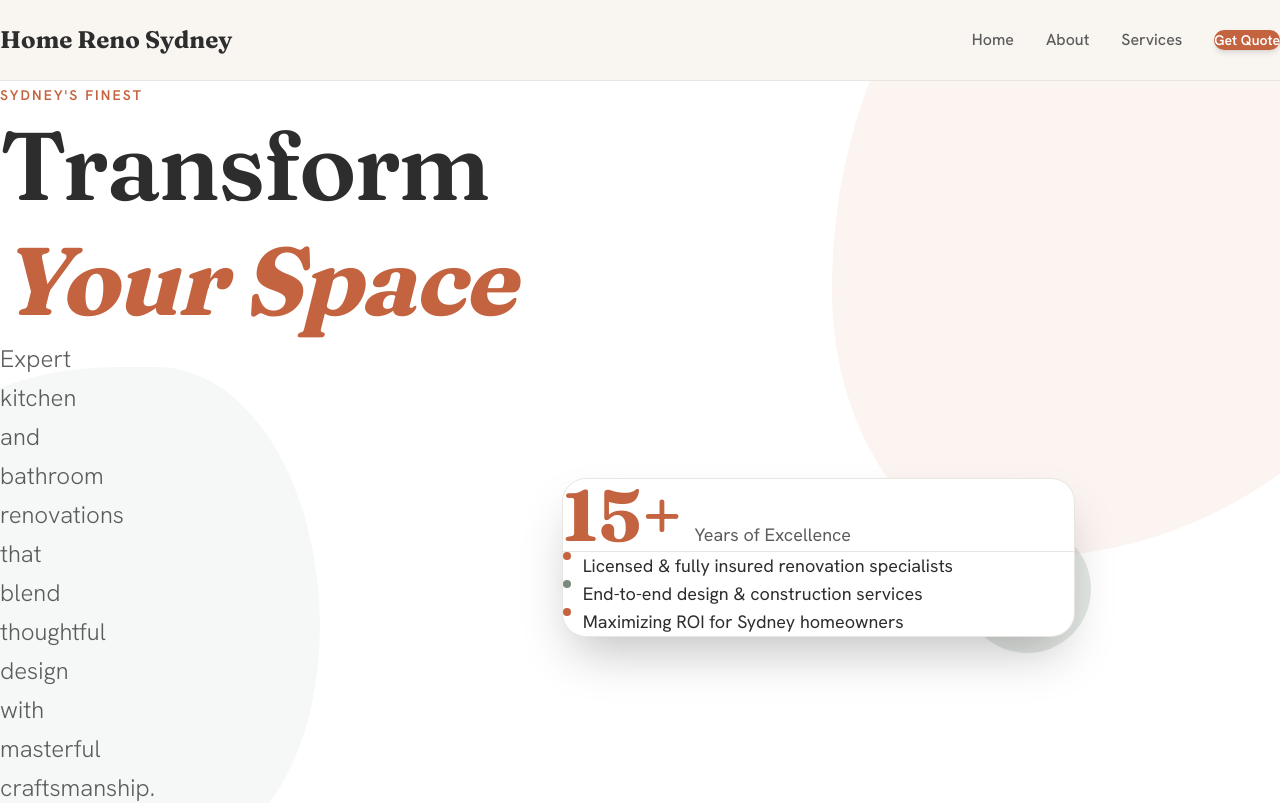
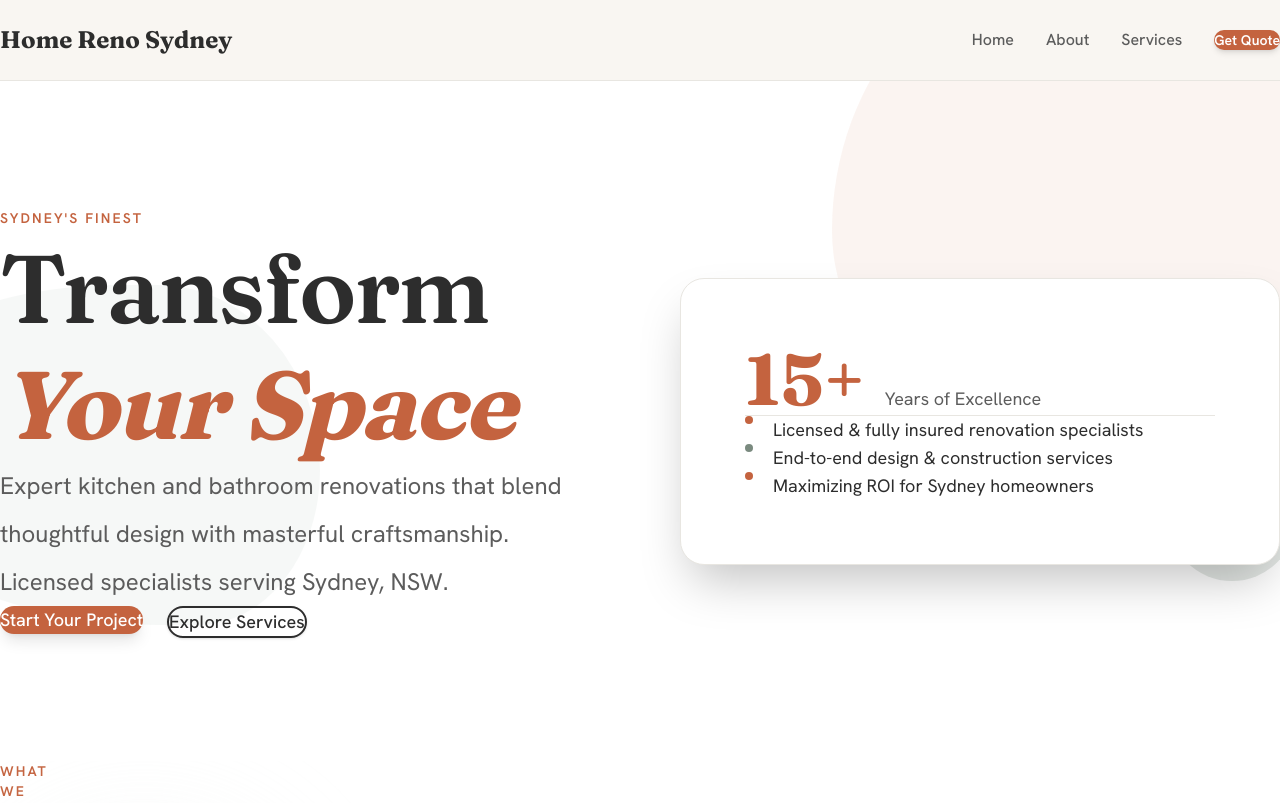
Before and after one commit to caspite-org/home-reno-sydney, a Next.js app: page / in a window 1280 px wide. Shown: the top 803 px of the page. Built offline with nearby package versions, Linux system fonts and the light colour scheme.

Commit message:
styling improvement

```diff
--- a/components/sections/Hero.tsx
+++ b/components/sections/Hero.tsx
@@ -19,53 +19,53 @@ export const Hero = () => {
           className="absolute -top-[20%] -right-[15%] w-[50%] h-[70%] rounded-[40%_60%_70%_30%/60%_30%_70%_40%] bg-[var(--color-primary-container)] opacity-60"
           style={{
             transform: mounted ? 'scale(1) rotate(0deg)' : 'scale(0.8) rotate(-10deg)',
-            transition: 'transform 1.2s cubic-bezier(0.34, 1.56, 0.64, 1)',
+            transition: 'transform 200ms cubic-bezier(0.34, 1.56, 0.64, 1)',
           }}
         />
         <div
           className="absolute top-[30%] -left-[10%] w-[35%] h-[50%] rounded-[60%_40%_30%_70%/40%_60%_50%_50%] bg-[var(--color-secondary-container)] opacity-50"
           style={{
             transform: mounted ? 'scale(1) rotate(0deg)' : 'scale(0.8) rotate(10deg)',
-            transition: 'transform 1.4s cubic-bezier(0.34, 1.56, 0.64, 1) 0.1s',
+            transition: 'transform 200ms cubic-bezier(0.34, 1.56, 0.64, 1) 0.05s',
           }}
         />
       </div>
 
       <Container>
-        <div className="grid md:grid-cols-12 gap-8 md:gap-12 items-center relative z-10 py-16 md:py-24">
+        <div className="grid md:grid-cols-12 gap-16 md:gap-20 items-center relative z-10 py-24 md:py-40">
           {/* Text Content - Asymmetric placement */}
           <div
-            className="md:col-span-7 lg:col-span-6 px-4 md:px-0"
+            className="md:col-span-7 lg:col-span-6 px-6 md:px-0"
             style={{
               opacity: mounted ? 1 : 0,
               transform: mounted ? 'translateY(0)' : 'translateY(30px)',
-              transition: 'opacity 0.8s ease-out 0.2s, transform 0.8s ease-out 0.2s',
+              transition: 'opacity 200ms ease-out 0.1s, transform 200ms ease-out 0.1s',
             }}
           >
-            <div className="inline-block mb-4 md:mb-6">
+            <div className="inline-block mb-8 md:mb-10">
               <span className="text-[var(--color-primary)] text-sm font-semibold tracking-[0.15em] uppercase">
                 Sydney's Finest
               </span>
             </div>
 
-            <h1 className="text-5xl md:text-6xl lg:text-7xl xl:text-8xl font-bold text-[var(--color-tertiary)] mb-6 md:mb-8 leading-[1.1]">
+            <h1 className="text-5xl md:text-6xl lg:text-7xl xl:text-8xl font-bold text-[var(--color-tertiary)] mb-10 md:mb-12 leading-[1.1]">
               Transform
               <span className="block text-[var(--color-primary)] italic" style={{ fontWeight: 700 }}>
                 Your Space
               </span>
             </h1>
 
-            <p className="text-lg md:text-xl lg:text-2xl text-[var(--color-on-surface-variant)] mb-8 md:mb-12 leading-relaxed max-w-xl font-light">
+            <p className="text-lg md:text-xl lg:text-2xl text-[var(--color-on-surface-variant)] mb-12 md:mb-16 leading-loose font-normal" style={{ maxWidth: '42rem' }}>
               Expert kitchen and bathroom renovations that blend thoughtful design
               with masterful craftsmanship. Licensed specialists serving Sydney, NSW.
             </p>
 
             <div
-              className="flex flex-col sm:flex-row gap-4"
+              className="flex flex-col sm:flex-row gap-6"
               style={{
                 opacity: mounted ? 1 : 0,
                 transform: mounted ? 'translateY(0)' : 'translateY(20px)',
-                transition: 'opacity 0.8s ease-out 0.5s, transform 0.8s ease-out 0.5s',
+                transition: 'opacity 200ms ease-out 0.15s, transform 200ms ease-out 0.15s',
               }}
             >
               <Link href="/#contact">
@@ -89,35 +89,35 @@ export const Hero = () => {
 
           {/* Visual Element - Stats/Info Card */}
           <div
-            className="md:col-span-5 lg:col-span-6 px-4 md:px-0"
+            className="md:col-span-5 lg:col-span-6 px-6 md:px-0"
             style={{
               opacity: mounted ? 1 : 0,
               transform: mounted ? 'translateX(0)' : 'translateX(50px)',
-              transition: 'opacity 1s ease-out 0.4s, transform 1s ease-out 0.4s',
+              transition: 'opacity 200ms ease-out 0.12s, transform 200ms ease-out 0.12s',
             }}
           >
             <div className="relative">
-              <div className="bg-white rounded-3xl p-8 md:p-10 shadow-2xl border border-[var(--color-tertiary-container)]">
-                <div className="space-y-8">
-                  <div className="flex items-baseline gap-3 pb-6 border-b border-[var(--color-tertiary-container)]">
-                    <span className="text-6xl md:text-7xl font-bold text-[var(--color-primary)]" style={{ fontFamily: 'var(--font-fraunces), serif' }}>15+</span>
+              <div className="bg-white rounded-3xl shadow-2xl border border-[var(--color-tertiary-container)]" style={{ padding: 'clamp(48px, 5vw, 80px)' }}>
+                <div className="space-y-12 md:space-y-14">
+                  <div className="flex items-baseline gap-5 pb-10 border-b border-[var(--color-tertiary-container)]">
+                    <span className="text-6xl md:text-7xl font-bold text-[var(--color-primary)]" style={{ fontFamily: 'var(--font-fraunces), serif', fontVariantNumeric: 'tabular-nums' }}>15+</span>
                     <span className="text-lg text-[var(--color-on-surface-variant)]">Years of Excellence</span>
                   </div>
 
-                  <div className="space-y-4">
-                    <div className="flex items-start gap-3">
+                  <div className="space-y-8">
+                    <div className="flex items-start gap-5">
                       <div className="w-2 h-2 rounded-full bg-[var(--color-primary)] mt-2 flex-shrink-0" />
                       <p className="text-[var(--color-on-surface)] text-base md:text-lg">
                         Licensed & fully insured renovation specialists
                       </p>
                     </div>
-                    <div className="flex items-start gap-3">
+                    <div className="flex items-start gap-5">
                       <div className="w-2 h-2 rounded-full bg-[var(--color-secondary)] mt-2 flex-shrink-0" />
                       <p className="text-[var(--color-on-surface)] text-base md:text-lg">
                         End-to-end design & construction services
                       </p>
                     </div>
-                    <div className="flex items-start gap-3">
+                    <div className="flex items-start gap-5">
                       <div className="w-2 h-2 rounded-full bg-[var(--color-primary)] mt-2 flex-shrink-0" />
                       <p className="text-[var(--color-on-surface)] text-base md:text-lg">
                         Maximizing ROI for Sydney homeowners
@@ -132,7 +132,7 @@ export const Hero = () => {
                 className="absolute -bottom-4 -right-4 w-32 h-32 rounded-full bg-[var(--color-secondary)] opacity-20 -z-10"
                 style={{
                   transform: mounted ? 'scale(1)' : 'scale(0)',
-                  transition: 'transform 0.6s ease-out 0.8s',
+                  transition: 'transform 200ms ease-out 0.18s',
                 }}
               />
             </div>
```
